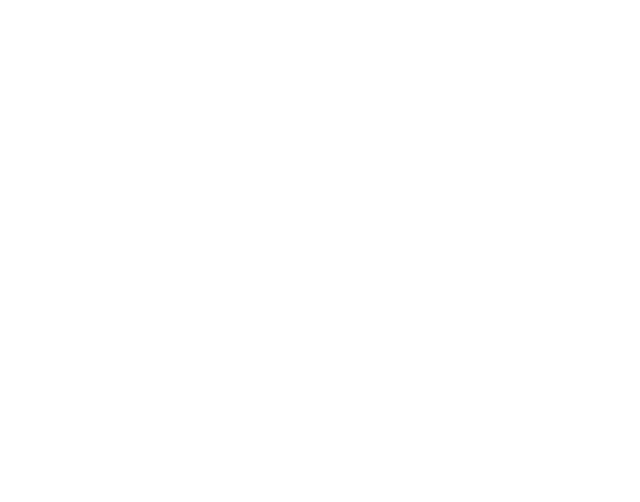
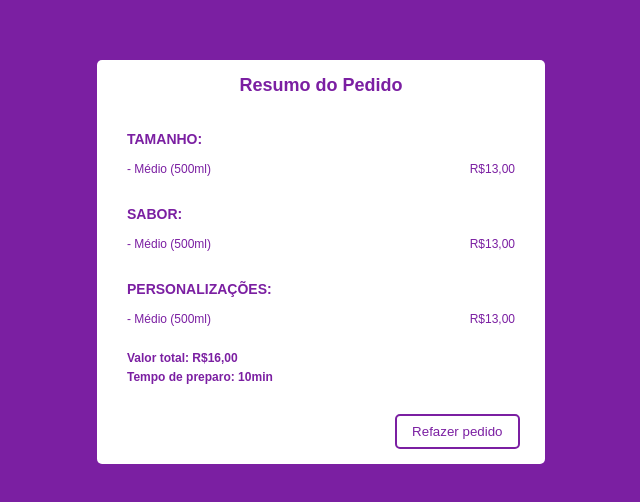
Before and after one commit to talita-aya/acai-order, a React (Create React App) app in the folder teste/: page /pedido in a window 1280 px wide. Shown: the part 138-640 px from the top of the page, without its empty margins (319-959 px from the left). Built offline with nearby package versions, Linux system fonts and the light colour scheme.

Commit message:
last page done

```diff
--- a/teste/src/assets/reset.css
+++ /dev/null
@@ -1,21 +0,0 @@
-a {
-	text-decoration: none;
-}
-
-ol, ul {
-	list-style: none;
-}
-
-html, body, div, span, iframe, h1, h2, h3, h4, h5, h6, p, blockquote, a, em, img, dl, dt, dd, ol, ul, li, fieldset, form, label, legend, article, footer, header, nav, section, main {
-	margin: 0;
-	padding: 0;
-	border: 0;
-	vertical-align: baseline;
-  font-family: Arial, Helvetica, sans-serif;
-  box-sizing: border-box;
-}
-
-h1, h2, h3, h4, h5, h6, p, a, ul {
-	font-size: 1em;
-	font-weight: normal;
-}
--- a/teste/src/index.js
+++ b/teste/src/index.js
@@ -1,7 +1,6 @@
 import React from 'react';
 import ReactDOM from 'react-dom';
 
-import './assets/reset.css';
 import App from './App';
 
 ReactDOM.render(
--- a/teste/src/pages/ChooseAcai/index.js
+++ b/teste/src/pages/Escolher/index.js
@@ -10,14 +10,14 @@
           <h1>Escolha seu açaí</h1>
 
           <div className="options">
-            <p>SABOR:</p>
+            <p className="title">SABOR:</p>
             <div className="button">
               <button>Morango</button>
               <button>Banana</button>
               <button>Kiwi</button>
             </div>
 
-            <p>TAMANHO:</p>
+            <p className="title">TAMANHO:</p>
             <div className="button">
               <button>Pequeno (300ml)</button>
               <button>Médio (500ml)</button>
--- a/teste/src/pages/ChooseAcai/style.css
+++ b/teste/src/pages/Escolher/style.css
@@ -1,3 +1,13 @@
+* {
+  margin: 0;
+  border: 0;
+  padding: 0;
+  box-sizing: border-box;
+  text-decoration: none;
+  list-style: none;
+  font-family: Arial, Helvetica, sans-serif;
+}
+
 .container {
   width: 100vw;
   height: 100vh;
@@ -19,7 +29,7 @@
   text-align: center;
   font-weight: bold;
   color: #7B1FA2;
-  font-size: 16px;
+  font-size: 18px;
   margin-bottom: 30px;
 }
 
@@ -29,11 +39,16 @@
   margin: 15px 0;
 }
 
-.options p {
+.options .title {
+  font-size: 14px;
   font-weight: bold;
   color: #7B1FA2;
   margin: 5px 0 10px 15px;
+}
 
+.options p {
+  color: #7B1FA2;
+  margin: 5px 0 10px 15px;
 }
 
 .button {
@@ -80,10 +95,12 @@
 
 .continue.large button {
   width: 30%;
+  border: 2px solid #7B1FA2;
+  color: #7B1FA2;
 }
 
 .continue button:hover {
-  background-color: #fff;
+  background-color: #7B1FA2;
   border-color: #7B1FA2;
-  color: #7B1FA2;
+  color: #fff;
 }
--- /dev/null
+++ b/teste/src/pages/PedidoFinal/index.js
@@ -0,0 +1,48 @@
+import React from 'react';
+
+import './style.css';
+
+const index = () => {
+  return (
+    <div className="container">
+      <div className="content">
+        <h1>Resumo do Pedido</h1>
+
+        <div className="options">
+          <p className="title">TAMANHO:</p>
+          <div className="item">
+            <p>- Médio (500ml)</p>
+            <p>R$13,00</p>
+          </div>
+        </div>
+
+        <div className="options">
+          <p className="title">SABOR:</p>
+          <div className="item">
+            <p>- Médio (500ml)</p>
+            <p>R$13,00</p>
+          </div>
+        </div>
+
+        <div className="options">
+          <p className="title">PERSONALIZAÇÕES:</p>
+          <div className="item">
+            <p>- Médio (500ml)</p>
+            <p>R$13,00</p>
+          </div>
+        </div>
+
+        <div className="options total">
+          <p>Valor total: R$16,00</p>
+          <p>Tempo de preparo: 10min</p>
+        </div>
+
+        <div className="continue large">
+          <button>Refazer pedido</button>
+        </div>
+      </div>
+    </div>
+  );
+}
+
+export default index;
--- /dev/null
+++ b/teste/src/pages/PedidoFinal/style.css
@@ -0,0 +1,18 @@
+.item {
+  display: flex;
+  justify-content: space-between;
+  margin-right: 15px;
+}
+
+.options.total {
+  margin: 0;
+}
+
+.options.total p {
+  font-weight: bold;
+  margin: 0px 0 5px 15px;
+}
+
+.options.total p:last-child {
+  margin-bottom: 30px;
+}
--- a/teste/src/pages/Personalize/index.js
+++ b/teste/src/pages/Personalizar/index.js
@@ -7,7 +7,7 @@
         <h1>Personalize seu açaí</h1>
 
         <div className="options">
-            <p>PERSONALIZAÇÃO:</p>
+            <p className="title">PERSONALIZAÇÃO:</p>
             <div className="button">
               <button>Granola</button>
               <button>Paçoca</button>
--- a/teste/src/routes.js
+++ b/teste/src/routes.js
@@ -1,14 +1,16 @@
 import { Switch, Route } from 'react-router';
 import React from 'react';
 
-import ChooseAcai from './pages/ChooseAcai/index';
-import Personalize from './pages/Personalize/index';
+import Escolher from './pages/Escolher/index';
+import Personalizar from './pages/Personalizar/index';
+import PedidoFinal from './pages/PedidoFinal/index';
 
 function Routes() {
   return (
     <Switch>
-      <Route exact path="/" component={ChooseAcai} />
-      <Route exact path="/personalize" component={Personalize} />
+      <Route exact path="/" component={Escolher} />
+      <Route exact path="/personalizar" component={Personalizar} />
+      <Route exact path="/pedido" component={PedidoFinal} />
     </Switch>
   );
 }
```
